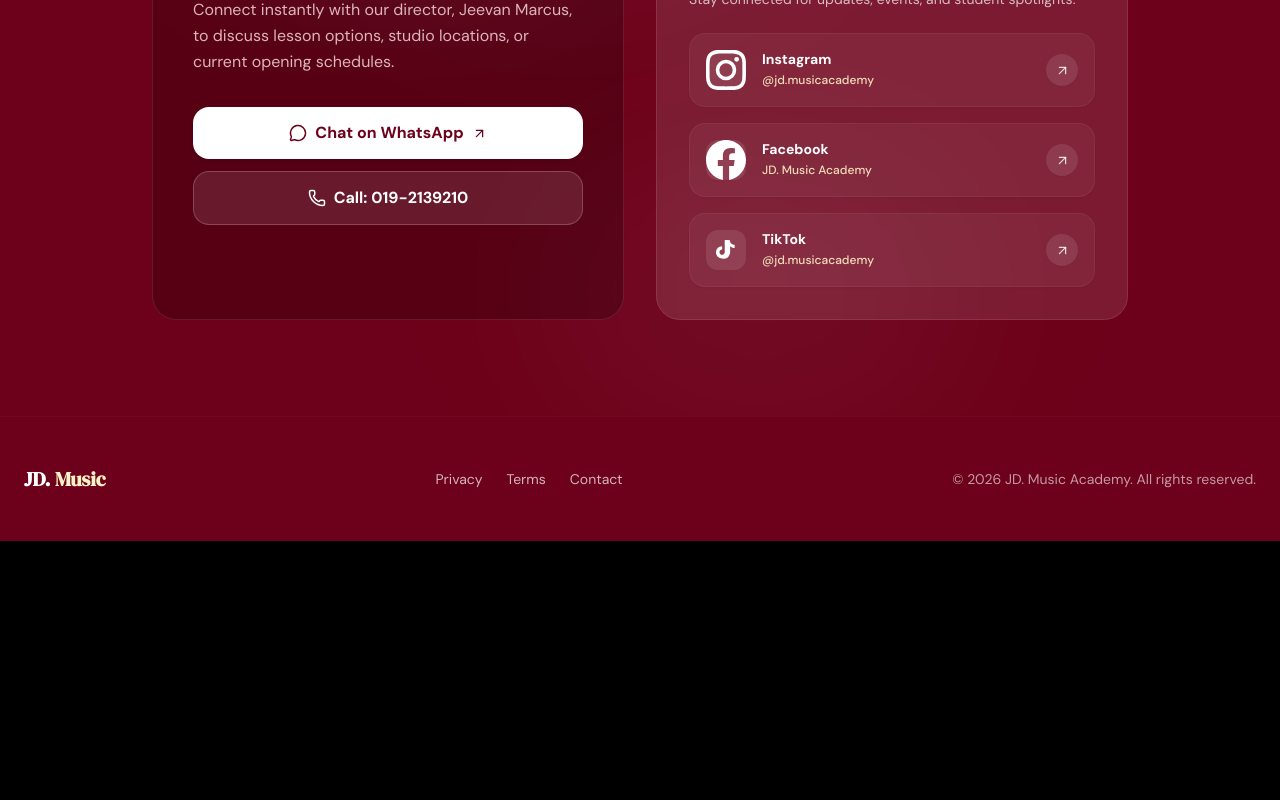
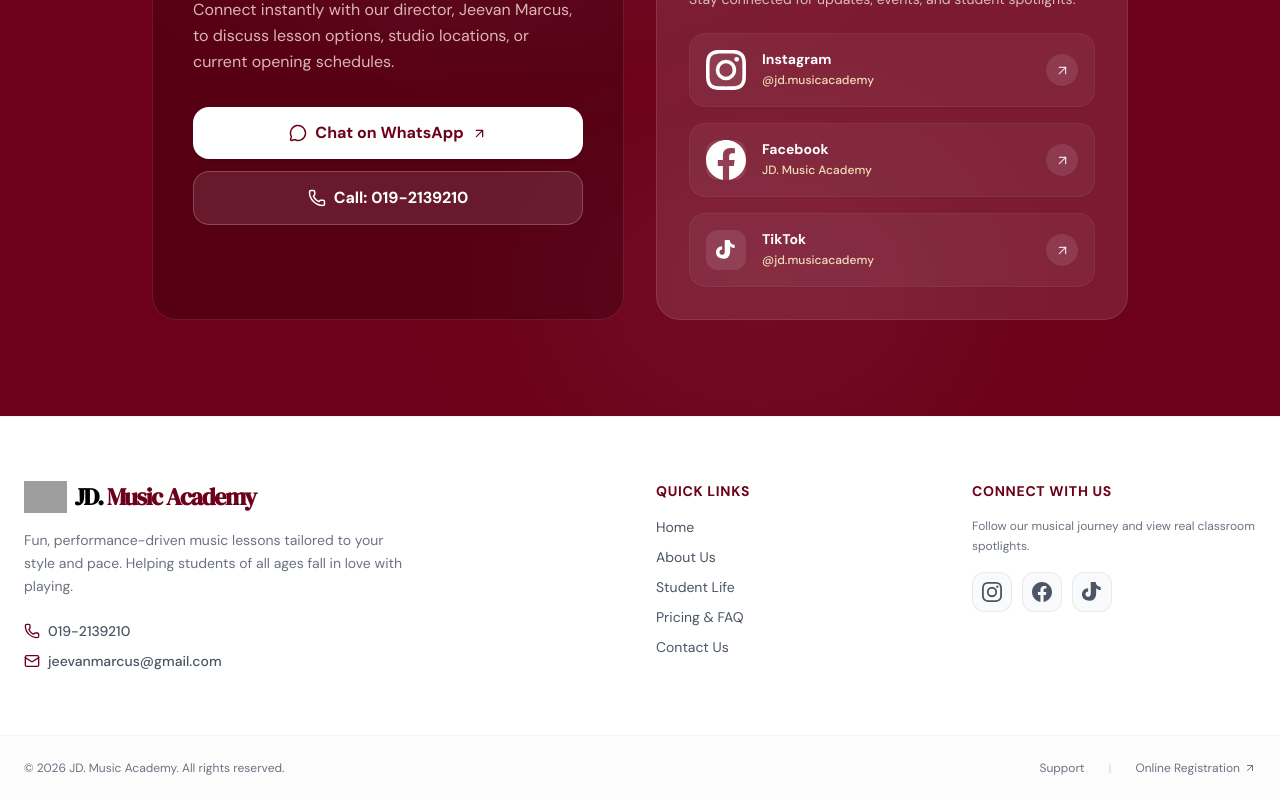
Before and after one commit to josephloochunhoe/jdmusicwebsite, a React (Vite) app: page /contact in a window 1280 px wide. Shown: the part 663-1463 px from the top of the page. Before the commit the page ends 1204 px from the top, so only its background shows below. Built offline with nearby package versions, Linux system fonts and the light colour scheme; grey boxes are pictures that could not be loaded.

Commit message:
feat: redesign footer to premium multi-column layout with logo, quick links, socials and contact info

```diff
--- a/src/components/Footer.jsx
+++ b/src/components/Footer.jsx
@@ -1,19 +1,125 @@
 import React from 'react';
 import { Link } from 'react-router-dom';
+import { Phone, Mail, ArrowUpRight } from 'lucide-react';
+import logoImg from '../assets/logo.png';
+
+const InstagramIcon = (props) => (
+  <svg viewBox="0 0 24 24" fill="currentColor" {...props}>
+    <path d="M12 2.163c3.204 0 3.584.012 4.85.07 3.252.148 4.771 1.691 4.919 4.919.058 1.265.069 1.645.069 4.849 0 3.205-.012 3.584-.069 4.849-.149 3.225-1.664 4.771-4.919 4.919-1.266.058-1.644.07-4.85.07-3.204 0-3.584-.012-4.849-.07-3.26-.149-4.771-1.699-4.919-4.92-.058-1.265-.07-1.644-.07-4.849 0-3.204.013-3.583.07-4.849.149-3.227 1.664-4.771 4.919-4.919 1.266-.057 1.645-.069 4.849-.069zM12 0C8.741 0 8.333.014 7.053.072 2.695.272.273 2.69.073 7.052.014 8.333 0 8.741 0 12c0 3.259.014 3.668.072 4.948.2 4.358 2.618 6.78 6.98 6.98C8.333 23.986 8.741 24 12 24c3.259 0 3.668-.014 4.948-.072 4.354-.2 6.782-2.618 6.979-6.98.059-1.28.073-1.689.073-4.948 0-3.259-.014-3.667-.072-4.947-.196-4.354-2.617-6.78-6.979-6.98C15.668.014 15.259 0 12 0zm0 5.838a6.162 6.162 0 1 0 0 12.324 6.162 6.162 0 0 0 0-12.324zM12 16a4 4 0 1 1 0-8 4 4 0 0 1 0 8zm6.406-11.845a1.44 1.44 0 1 0 0 2.881 1.44 1.44 0 0 0 0-2.881z" />
+  </svg>
+);
+
+const FacebookIcon = (props) => (
+  <svg viewBox="0 0 24 24" fill="currentColor" {...props}>
+    <path d="M24 12.073c0-6.627-5.373-12-12-12s-12 5.373-12 12c0 5.99 4.388 10.954 10.125 11.854v-8.385H7.078v-3.47h3.047V9.43c0-3.007 1.792-4.669 4.533-4.669 1.312 0 2.686.235 2.686.235v2.953H15.83c-1.491 0-1.956.925-1.956 1.874v2.25h3.328l-.532 3.47h-2.796v8.385C19.612 23.027 24 18.062 24 12.073z" />
+  </svg>
+);
+
+const TikTokIcon = (props) => (
+  <svg viewBox="0 0 24 24" fill="currentColor" {...props}>
+    <path d="M12.525.02c1.31-.03 2.61-.01 3.91-.01.08 1.54.67 2.99 1.76 4.07 1.13 1.07 2.64 1.66 4.19 1.68v3.9c-1.72-.02-3.39-.62-4.73-1.71-.24-.2-.47-.41-.68-.64v6.84c.04 1.58-.37 3.16-1.19 4.49A7.329 7.329 0 0 1 7.42 22.13a7.173 7.173 0 0 1-5.32-2.12c-2.8-2.91-2.8-7.53 0-10.44 1.34-1.39 3.2-2.19 5.15-2.21.05 0 .09 0 .14.01v3.91c-.88-.01-1.74.33-2.37.96-1.19 1.25-1.19 3.23 0 4.48.64.66 1.53 1.02 2.45 1.01 1.06-.02 2.03-.63 2.51-1.57.37-.73.54-1.55.51-2.37l-.02-13.88z" />
+  </svg>
+);
 
 const Footer = () => {
+  const directorPhone = "019-2139210";
+  const directorEmail = "jeevanmarcus@gmail.com";
+
+  const socialLinks = [
+    { name: "Instagram", url: "https://www.instagram.com/jd.musicclass", icon: InstagramIcon },
+    { name: "Facebook", url: "https://www.google.com/url?q=https%3A%2F%2Fwww.facebook.com%2Fshare%2F1DTvbVk4Tu%2F%3Fmibextid%3DwwXIfr&sa=D&sntz=1&usg=AOvVaw0iwJuFPo6Fj0UeC9AijXjx", icon: FacebookIcon },
+    { name: "TikTok", url: "https://www.google.com/url?q=https%3A%2F%2Fwww.tiktok.com%2F%40jd.musicclass%3F_t%3DZS-8vqn53mOFwW%26_r%3D1&sa=D&sntz=1&usg=AOvVaw3gmrl1lW4s17yi0VS9Mxhl", icon: TikTokIcon }
+  ];
+
   return (
-    <footer className="border-t border-red-900/30 py-12 bg-jd-burgundy text-center text-sm text-white/70">
-      <div className="max-w-7xl mx-auto px-6 flex flex-col md:flex-row items-center justify-between">
-        <div className="text-xl font-serif font-bold text-white mb-4 md:mb-0">
-          JD. <span className="text-amber-100">Music</span>
+    <footer className="border-t border-gray-100 bg-white text-jd-black">
+      {/* Top Footer Widgets Area */}
+      <div className="max-w-7xl mx-auto px-6 py-16 grid grid-cols-1 md:grid-cols-12 gap-10 md:gap-8">
+
+        {/* Brand Widget */}
+        <div className="md:col-span-5 flex flex-col space-y-4">
+          <Link to="/" className="flex items-center text-2xl font-serif font-bold tracking-tighter self-start">
+            <img src={logoImg} alt="JD. Music Academy Logo" className="h-8 w-auto mr-2" />
+            <span>JD. <span className="text-jd-burgundy">Music Academy</span></span>
+          </Link>
+          <p className="text-gray-500 text-sm max-w-sm leading-relaxed">
+            Fun, performance-driven music lessons tailored to your style and pace. Helping students of all ages fall in love with playing.
+          </p>
+          {/* Contact Details */}
+          <div className="pt-2 space-y-2.5">
+            <a
+              href={`tel:${directorPhone.replace(/-/g, '')}`}
+              className="flex items-center gap-2 text-sm text-gray-600 hover:text-jd-burgundy transition-colors font-medium self-start"
+            >
+              <Phone size={16} className="text-jd-burgundy" />
+              {directorPhone}
+            </a>
+            <a
+              href={`mailto:${directorEmail}`}
+              className="flex items-center gap-2 text-sm text-gray-600 hover:text-jd-burgundy transition-colors font-medium self-start"
+            >
+              <Mail size={16} className="text-jd-burgundy" />
+              {directorEmail}
+            </a>
+          </div>
         </div>
-        <div className="flex space-x-6 mb-4 md:mb-0">
-          <Link to="/privacy" className="text-white/70 hover:text-amber-100 transition-colors">Privacy</Link>
-          <Link to="/terms" className="text-white/70 hover:text-amber-100 transition-colors">Terms</Link>
-          <Link to="/contact" className="text-white/70 hover:text-amber-100 transition-colors">Contact</Link>
+
+        {/* Quick Links Widget */}
+        <div className="md:col-span-3 md:col-start-7 flex flex-col space-y-4">
+          <h4 className="font-bold text-sm tracking-wider uppercase text-jd-burgundy">Quick Links</h4>
+          <div className="flex flex-col space-y-2.5">
+            <Link to="/" className="text-sm text-gray-600 hover:text-jd-burgundy transition-colors">Home</Link>
+            <Link to="/about" className="text-sm text-gray-600 hover:text-jd-burgundy transition-colors">About Us</Link>
+            <Link to="/student-life" className="text-sm text-gray-600 hover:text-jd-burgundy transition-colors">Student Life</Link>
+            <Link to="/pricing-faq" className="text-sm text-gray-600 hover:text-jd-burgundy transition-colors">Pricing & FAQ</Link>
+            <Link to="/contact" className="text-sm text-gray-600 hover:text-jd-burgundy transition-colors">Contact Us</Link>
+          </div>
         </div>
-        <p className="text-white/60">© 2026 JD. Music Academy. All rights reserved.</p>
+
+        {/* Social Media Widget */}
+        <div className="md:col-span-3 flex flex-col space-y-4">
+          <h4 className="font-bold text-sm tracking-wider uppercase text-jd-burgundy">Connect With Us</h4>
+          <p className="text-xs text-gray-500 mb-2 leading-relaxed">
+            Follow our musical journey and view real classroom spotlights.
+          </p>
+          <div className="flex gap-2.5">
+            {socialLinks.map((social) => {
+              const Icon = social.icon;
+              return (
+                <a
+                  key={social.name}
+                  href={social.url}
+                  target="_blank"
+                  rel="noopener noreferrer"
+                  aria-label={social.name}
+                  className="w-10 h-10 rounded-xl bg-gray-50 border border-gray-200/80 flex items-center justify-center text-gray-600 hover:bg-red-50 hover:text-jd-burgundy hover:border-red-100 transition-all duration-300 hover:-translate-y-0.5"
+                >
+                  <Icon className="w-5 h-5" />
+                </a>
+              );
+            })}
+          </div>
+        </div>
+
+      </div>
+
+      {/* Bottom Copyright Area */}
+      <div className="border-t border-gray-100 bg-gray-50/50">
+        <div className="max-w-7xl mx-auto px-6 py-6 flex flex-col sm:flex-row items-center justify-between gap-4 text-xs text-gray-500">
+          <p>© {new Date().getFullYear()} JD. Music Academy. All rights reserved.</p>
+          <div className="flex gap-6">
+            <Link to="/contact" className="hover:text-jd-burgundy transition-colors">Support</Link>
+            <span className="text-gray-300">|</span>
+            <a
+              href="https://app.aoneschools.com/public/school/U2FsdGVkX199XQhZvkiBsMOriWUIFAJsDxv0wNjtOi1dpgzrFQSLN%252FnTCm9fokJr/online-student-registration"
+              target="_blank"
+              rel="noopener noreferrer"
+              className="hover:text-jd-burgundy transition-colors inline-flex items-center gap-1"
+            >
+              Online Registration <ArrowUpRight size={12} />
+            </a>
+          </div>
+        </div>
       </div>
     </footer>
   );
```
